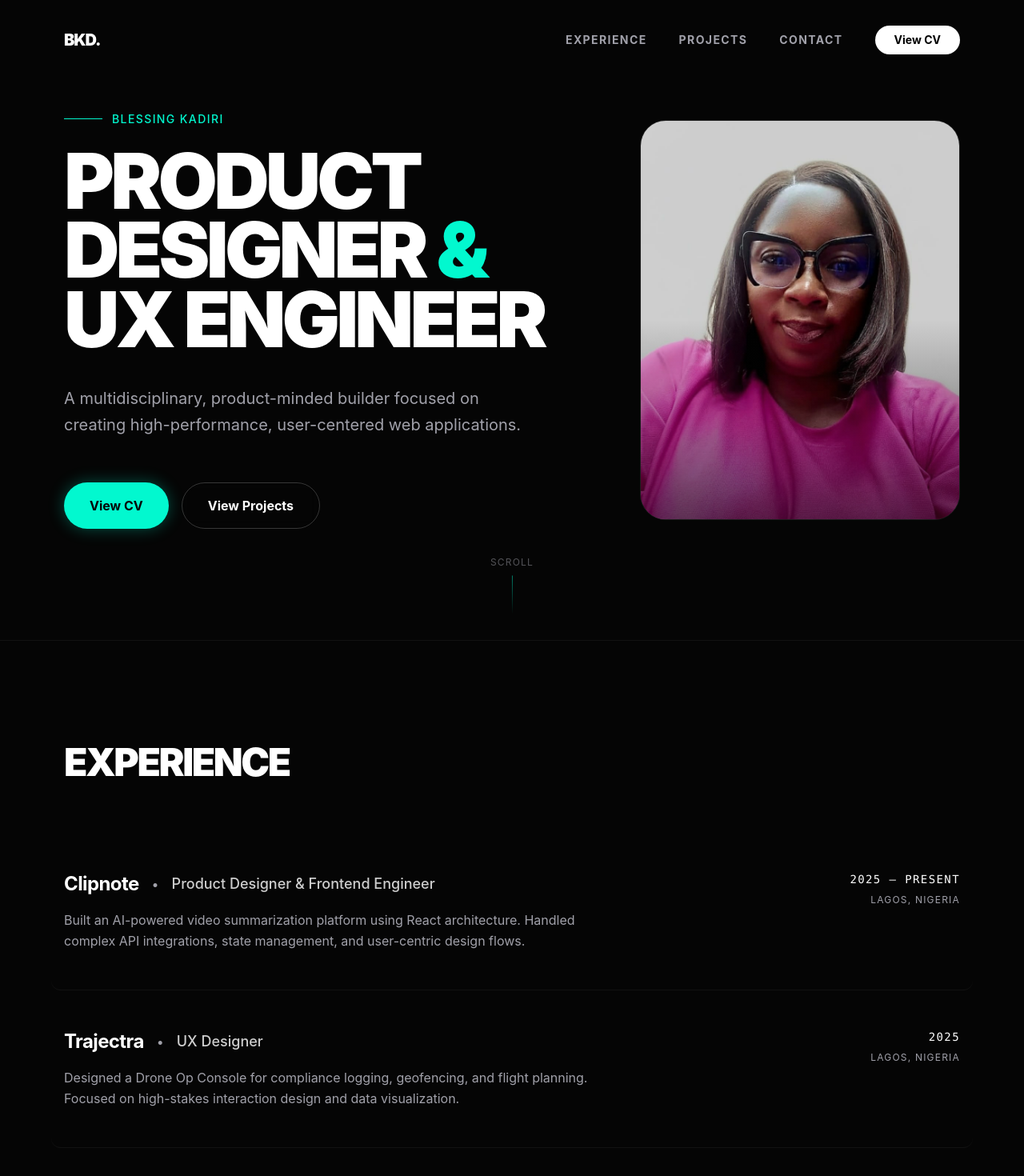
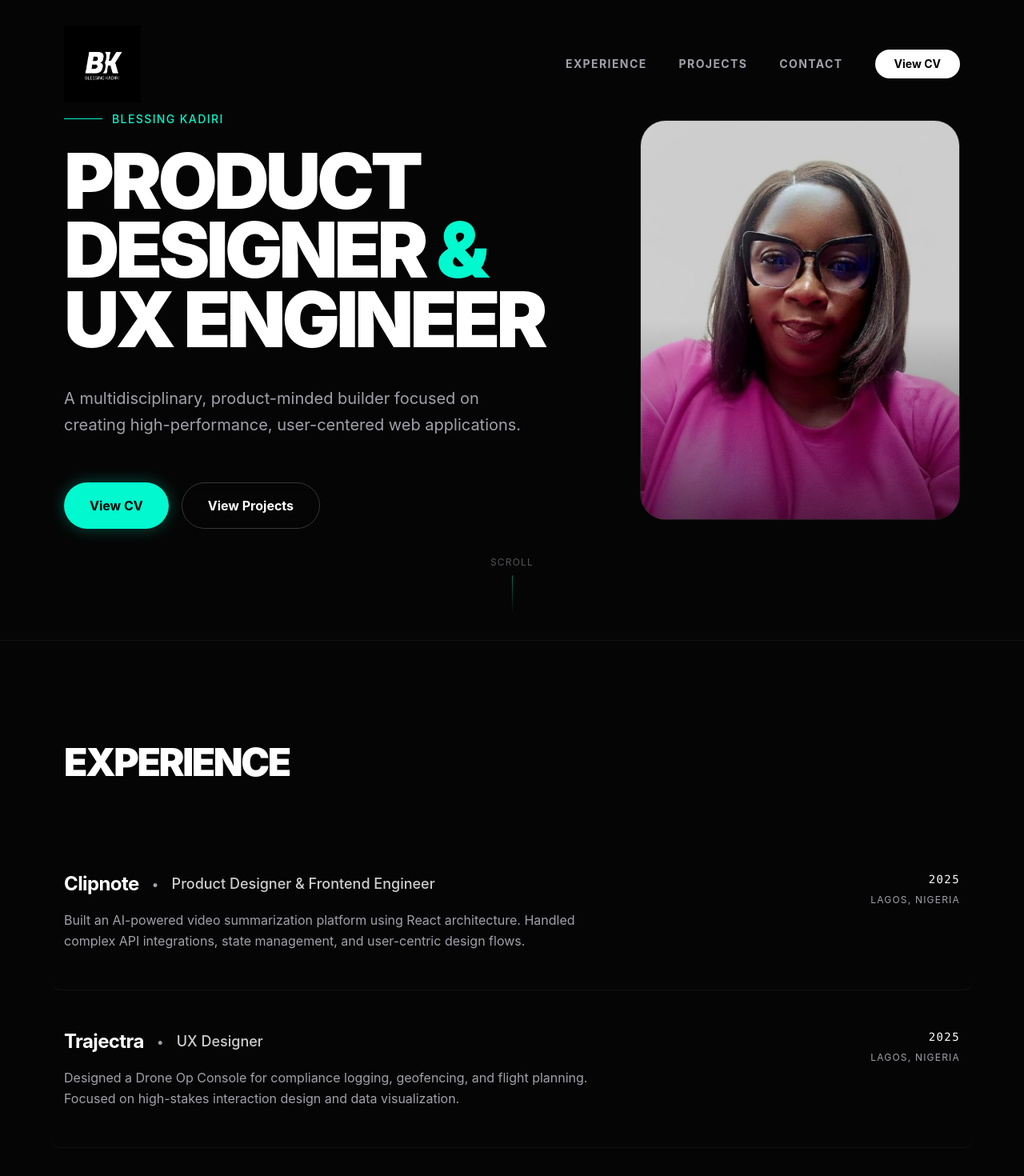
Before and after one commit to Blessingdevdesign25/Portfolio, a React (Vite) app: page / in a window 1280 px wide. Shown: the top 1470 px of the page at 80% size. Built offline with nearby package versions, Linux system fonts and the light colour scheme.

Commit message:
feat: add Navbar and WorkExperience components, update favicon, and include brand assets

```diff
--- a/index.html
+++ b/index.html
@@ -24,7 +24,7 @@
     <meta property="twitter:image" content="/icons/og-image.png" />
 
     <!-- Favicon -->
-    <link rel="icon" type="image/svg+xml" href="/vite.svg" />
+    <link rel="icon" type="image/png" href="/favicon.png" />
   </head>
 
   <body>
--- a/src/app/components/WorkExperience.tsx
+++ b/src/app/components/WorkExperience.tsx
@@ -5,7 +5,7 @@ const experiences = [
   {
     role: "Product Designer & Frontend Engineer",
     company: "Clipnote",
-    period: "2025 — Present",
+    period: "2025",
     description: "Built an AI-powered video summarization platform using React architecture. Handled complex API integrations, state management, and user-centric design flows.",
   },
   {
--- a/src/app/components/ui/Navbar.tsx
+++ b/src/app/components/ui/Navbar.tsx
@@ -1,5 +1,7 @@
 import React, { useState, useEffect } from "react";
 import { motion, AnimatePresence } from "framer-motion";
+
+import brandLogo from "../../../assets/Brand Logo.PNG";
 
 export default function Navbar() {
   const [scrolled, setScrolled] = useState(false);
@@ -26,8 +28,8 @@ export default function Navbar() {
       }`}
     >
       <div className="max-w-[1280px] mx-auto px-4 sm:px-6 md:px-20 flex items-center justify-between">
-        <a href="#" className="text-xl font-black tracking-tighter hover:text-primary transition-colors">
-          BKD.
+        <a href="#" className="hover:opacity-80 transition-opacity flex items-center">
+          <img src={brandLogo} alt="Brand Logo" className="h-16 sm:h-20 md:h-24 w-auto object-contain object-left" />
         </a>
 
         {/* Desktop Links */}
```
Also changed, not shown: public/favicon.png (added), src/assets/Brand Logo.PNG (added).
